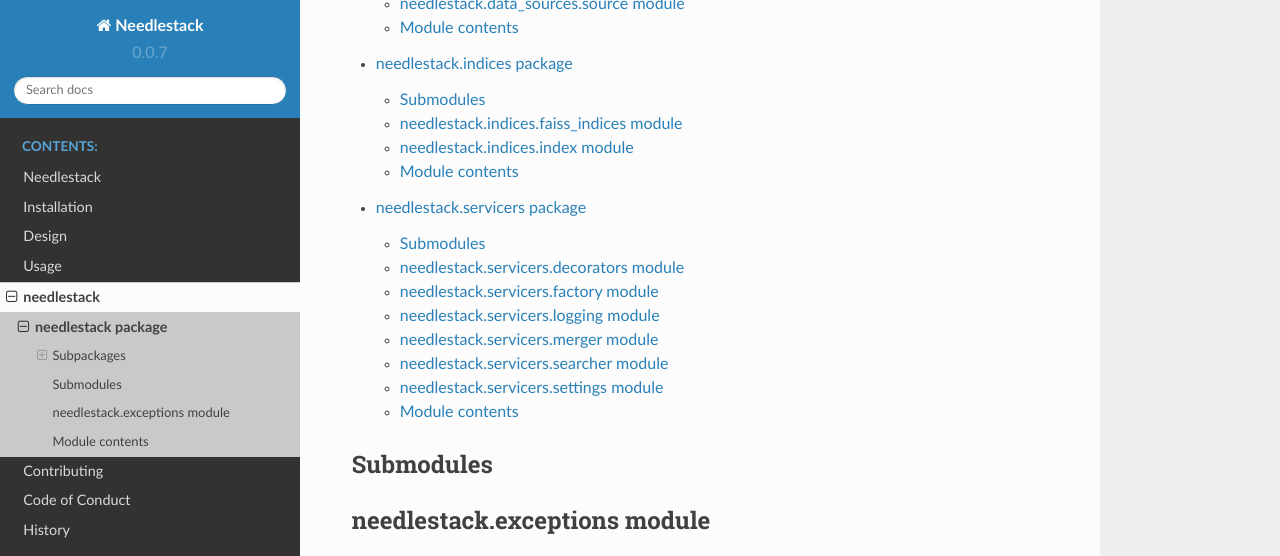
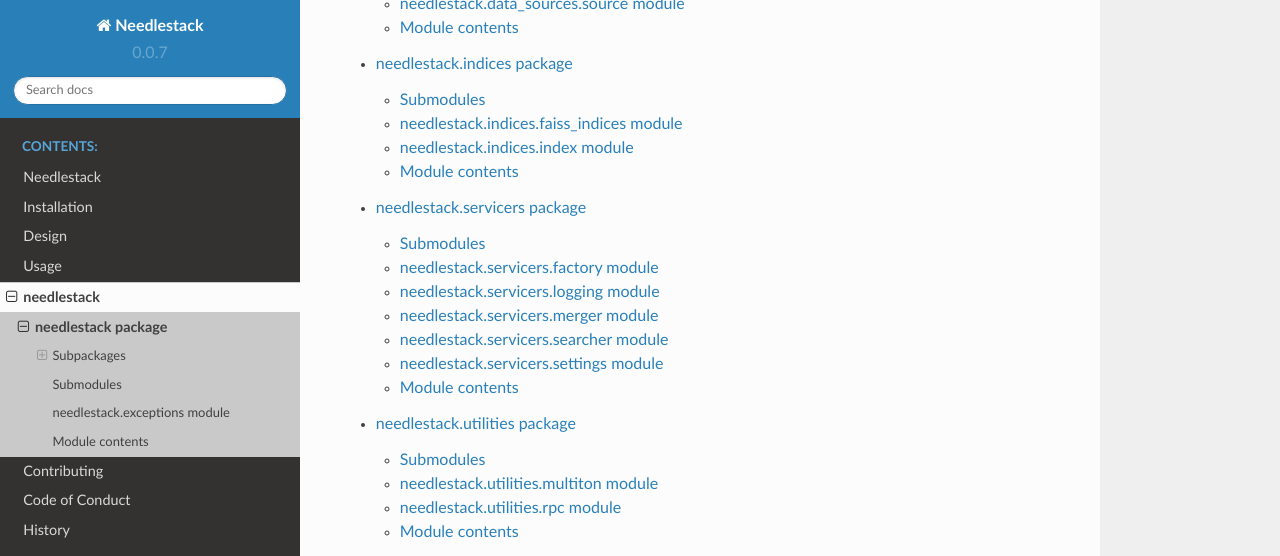
Before and after one commit to needlehaystack/needlestack, a Sphinx documentation site: the page built from docs/needlestack.rst, in a window 1280 px wide and 900 px high, scrolled down 1172 px, cut to the strip 0-556 px from the top of the window. Built offline with Sphinx 7.4.7 and the Read the Docs theme 2.0.0, drawn with Linux system fonts in a browser that asks for light colours.

Commit message:
Add docs for new files

```diff
--- a/docs/needlestack.rst
+++ b/docs/needlestack.rst
@@ -13,6 +13,7 @@
    needlestack.data_sources
    needlestack.indices
    needlestack.servicers
+   needlestack.utilities
 
 Submodules
 ----------
--- a/docs/needlestack.servicers.rst
+++ b/docs/needlestack.servicers.rst
@@ -3,14 +3,6 @@
 
 Submodules
 ----------
-
-needlestack.servicers.decorators module
----------------------------------------
-
-.. automodule:: needlestack.servicers.decorators
-   :members:
-   :undoc-members:
-   :show-inheritance:
 
 needlestack.servicers.factory module
 ------------------------------------
--- /dev/null
+++ b/docs/needlestack.utilities.rst
@@ -0,0 +1,30 @@
+needlestack.utilities package
+=============================
+
+Submodules
+----------
+
+needlestack.utilities.multiton module
+-------------------------------------
+
+.. automodule:: needlestack.utilities.multiton
+   :members:
+   :undoc-members:
+   :show-inheritance:
+
+needlestack.utilities.rpc module
+--------------------------------
+
+.. automodule:: needlestack.utilities.rpc
+   :members:
+   :undoc-members:
+   :show-inheritance:
+
+
+Module contents
+---------------
+
+.. automodule:: needlestack.utilities
+   :members:
+   :undoc-members:
+   :show-inheritance:
```
